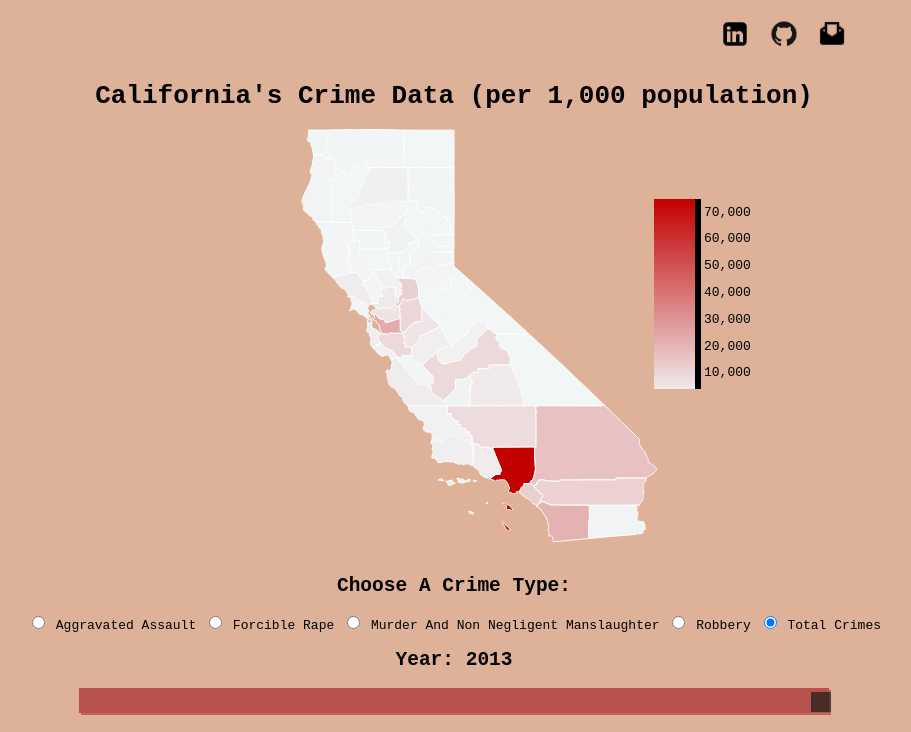
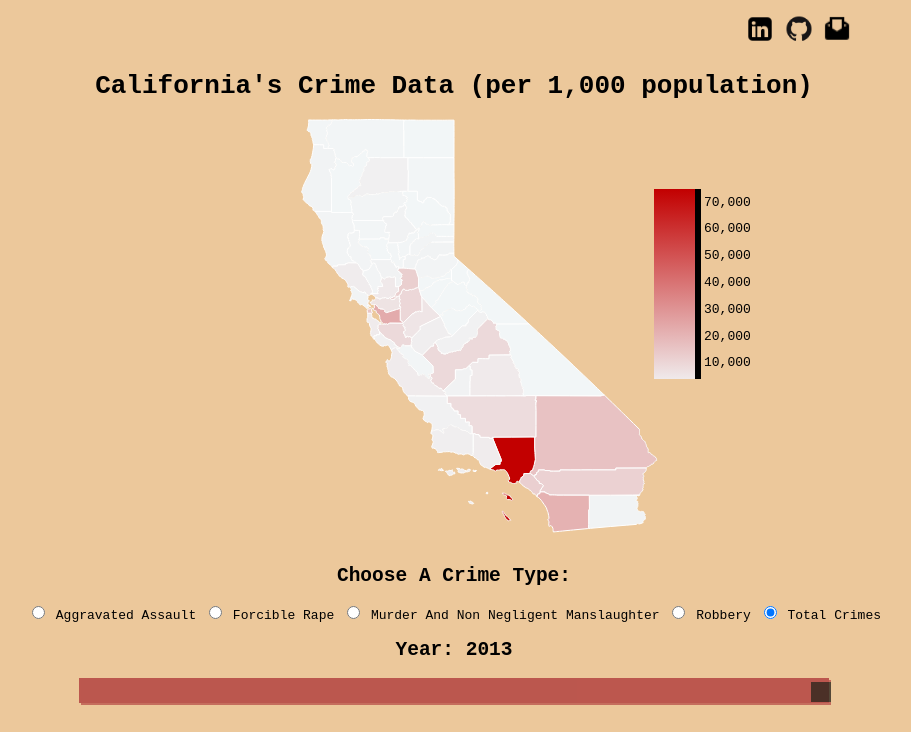
Before and after one commit to juliuswuwu/california_crime_data_project, a website with bundled scripts: page index.html in a window 1280 px wide. Shown: the top 732 px of the page, without its empty margins (186-1097 px from the left). Built offline with nearby package versions, Linux system fonts and the light colour scheme.

Commit message:
change background color

```diff
--- a/src/styles.css
+++ b/src/styles.css
@@ -12,7 +12,7 @@ a {
 }
 
 img{
-  padding: 10px;
+  padding: 5px;
   -webkit-transform: scale(0.9);
 }
 
@@ -24,7 +24,7 @@ img{
   -webkit-transform: scale(1.2);
 }
 body{
-  background-color: rgba(173, 67, 5, 0.406);
+  background-color: rgba(228, 177, 111, 0.694);
   text-align: center;
   display: block;
   font-family: monospace;
@@ -93,7 +93,7 @@ div#map{
 .slider::-moz-range-thumb {
   width: 25px;
   height: 25px;
-  background: rgb(249, 249, 249);
+  background: rgba(175, 225, 181, 0.673);
   cursor: pointer;
 }
 
```
